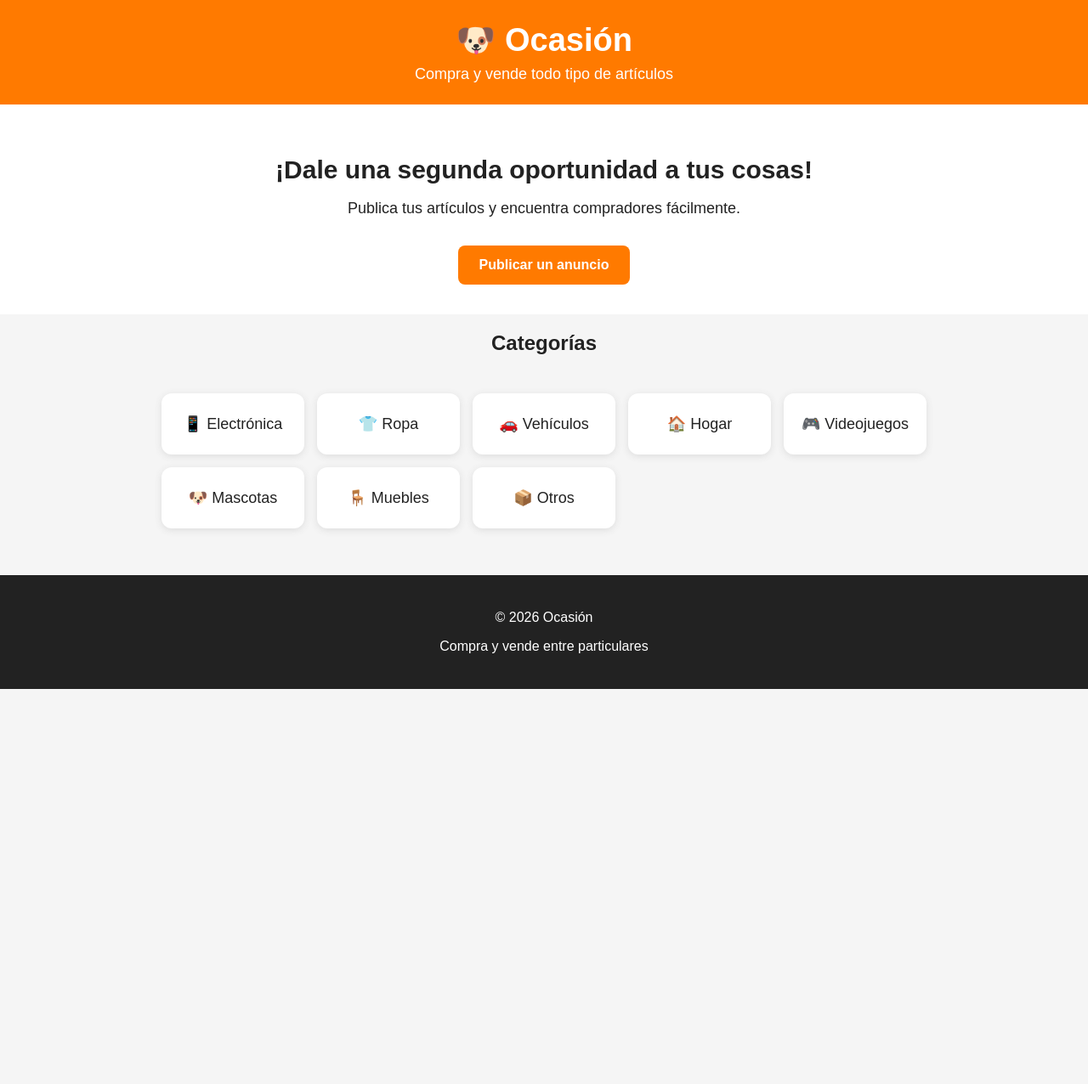
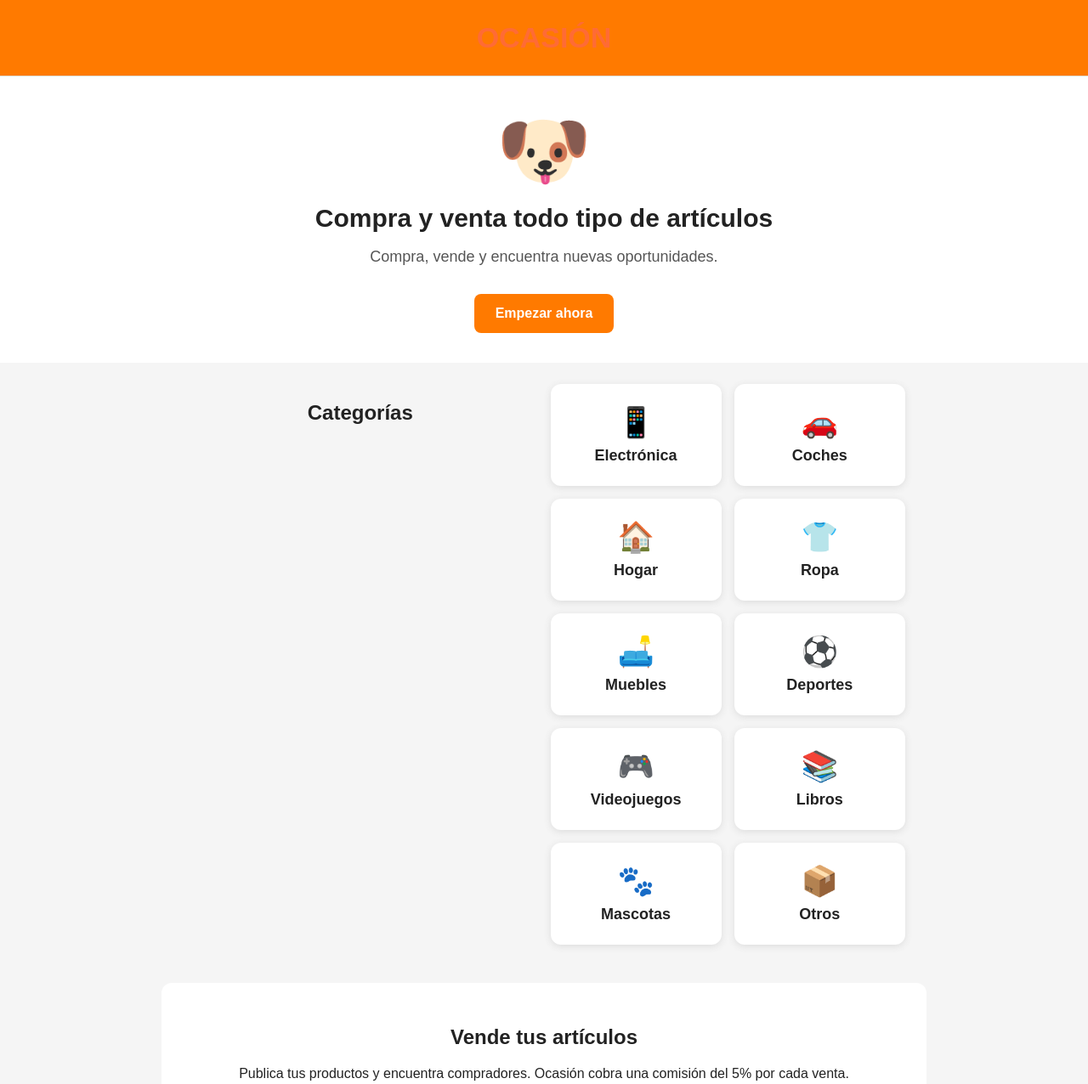
Before and after one commit to fdm1973/Ocasi-n-, a plain HTML site: page index.html in a window 1280 px wide. Shown: the top 1276 px of the page at 85% size. Before the commit the page ends 811 px from the top, so only its background shows below. Drawn offline with Linux system fonts and the light colour scheme.

Commit message:
Update index.html

```diff
--- a/index.html
+++ b/index.html
@@ -1,5 +1,223 @@
 <!DOCTYPE html>
+<html lang="es"><!DOCTYPE html>
 <html lang="es">
+<head>
+  <meta charset="UTF-8">
+  <meta name="viewport" content="width=device-width, initial-scale=1.0">
+  <title>Ocasión - Compra y venta</title>
+
+  <style>
+    * {
+      box-sizing: border-box;
+    }
+
+    body {
+      margin: 0;
+      font-family: Arial, sans-serif;
+      background: #f5f5f5;
+      color: #222;
+    }
+
+    header {
+      background: #ffffff;
+      padding: 20px;
+      text-align: center;
+      border-bottom: 1px solid #ddd;
+    }
+
+    .logo {
+      font-size: 34px;
+      font-weight: bold;
+      color: #ff6b35;
+    }
+
+    .hero {
+      background: linear-gradient(135deg, #fff3e8, #ffffff);
+      padding: 45px 20px;
+      text-align: center;
+    }
+
+    .dog {
+      font-size: 90px;
+      margin-bottom: 10px;
+    }
+
+    .hero h1 {
+      margin: 10px 0;
+      font-size: 30px;
+    }
+
+    .hero p {
+      font-size: 18px;
+      color: #555;
+    }
+
+    .button {
+      display: inline-block;
+      margin-top: 15px;
+      padding: 14px 25px;
+      background: #ff6b35;
+      color: white;
+      text-decoration: none;
+      border-radius: 8px;
+      font-weight: bold;
+    }
+
+    .categories {
+      padding: 30px 15px;
+      max-width: 1000px;
+      margin: auto;
+    }
+
+    .categories h2 {
+      text-align: center;
+      margin-bottom: 25px;
+    }
+
+    .category-grid {
+      display: grid;
+      grid-template-columns: repeat(auto-fit, minmax(140px, 1fr));
+      gap: 15px;
+    }
+
+    .category {
+      background: white;
+      padding: 22px 10px;
+      text-align: center;
+      border-radius: 10px;
+      box-shadow: 0 2px 8px rgba(0,0,0,0.08);
+      font-weight: bold;
+    }
+
+    .category span {
+      display: block;
+      font-size: 35px;
+      margin-bottom: 8px;
+    }
+
+    .info {
+      background: white;
+      margin: 20px auto 40px;
+      padding: 30px 20px;
+      max-width: 900px;
+      text-align: center;
+      border-radius: 12px;
+    }
+
+    footer {
+      background: #222;
+      color: white;
+      text-align: center;
+      padding: 25px 15px;
+    }
+
+    footer p {
+      margin: 7px;
+    }
+  </style>
+</head>
+
+<body>
+
+  <header>
+    <div class="logo">OCASIÓN</div>
+  </header>
+
+  <section class="hero">
+
+    <div class="dog">🐶</div>
+
+    <h1>Compra y venta todo tipo de artículos</h1>
+
+    <p>Compra, vende y encuentra nuevas oportunidades.</p>
+
+    <a href="#" class="button">Empezar ahora</a>
+
+  </section>
+
+  <section class="categories">
+
+    <h2>Categorías</h2>
+
+    <div class="category-grid">
+
+      <div class="category">
+        <span>📱</span>
+        Electrónica
+      </div>
+
+      <div class="category">
+        <span>🚗</span>
+        Coches
+      </div>
+
+      <div class="category">
+        <span>🏠</span>
+        Hogar
+      </div>
+
+      <div class="category">
+        <span>👕</span>
+        Ropa
+      </div>
+
+      <div class="category">
+        <span>🛋️</span>
+        Muebles
+      </div>
+
+      <div class="category">
+        <span>⚽</span>
+        Deportes
+      </div>
+
+      <div class="category">
+        <span>🎮</span>
+        Videojuegos
+      </div>
+
+      <div class="category">
+        <span>📚</span>
+        Libros
+      </div>
+
+      <div class="category">
+        <span>🐾</span>
+        Mascotas
+      </div>
+
+      <div class="category">
+        <span>📦</span>
+        Otros
+      </div>
+
+    </div>
+
+  </section>
+
+  <section class="info">
+
+    <h2>Vende tus artículos</h2>
+
+    <p>
+      Publica tus productos y encuentra compradores.
+      Ocasión cobra una comisión del 5% por cada venta.
+    </p>
+
+    <a href="#" class="button">Vender un artículo</a>
+
+  </section>
+
+  <footer>
+
+    <p><strong>OCASIÓN</strong></p>
+    <p>Compra y venta entre particulares</p>
+    <p>© 2026 Ocasión</p>
+
+  </footer>
+
+</body>
+</html>
 <head>
   <meta charset="UTF-8">
   <meta name="viewport" content="width=device-width, initial-scale=1.0">
```
